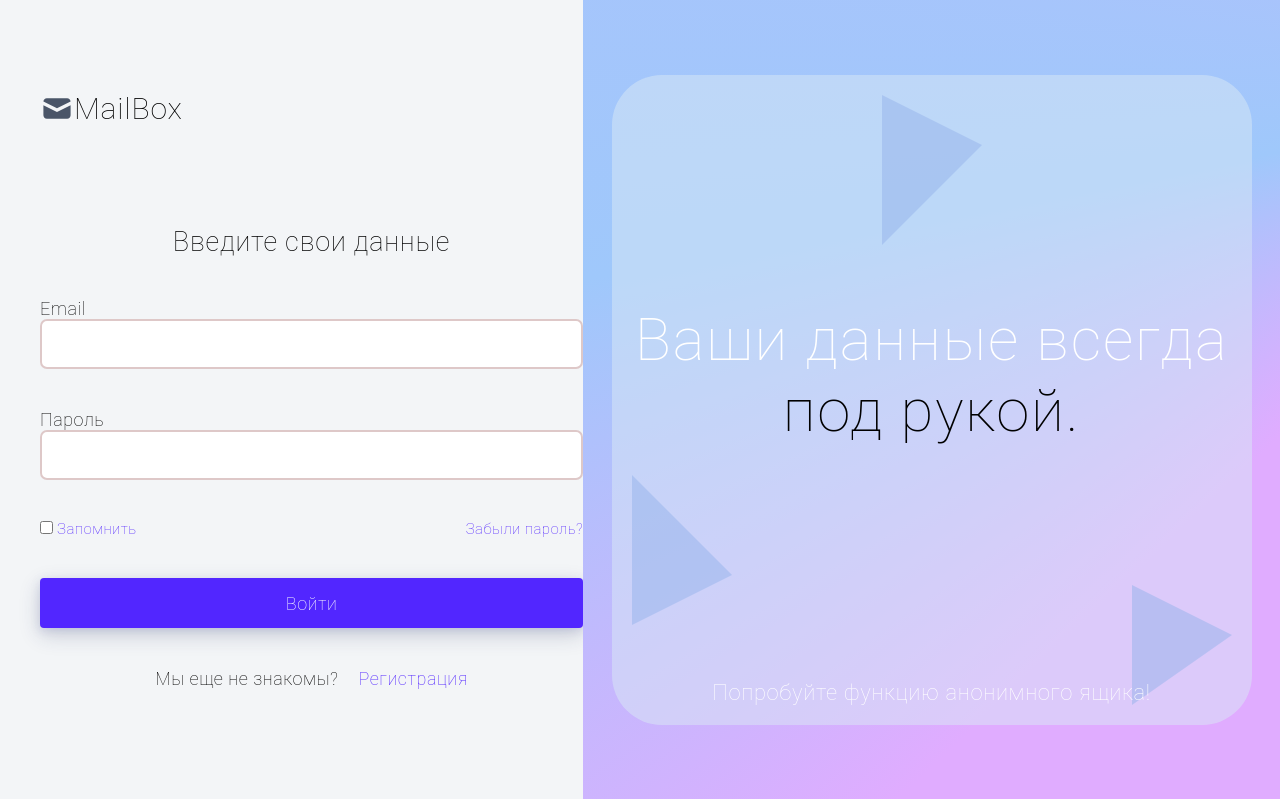
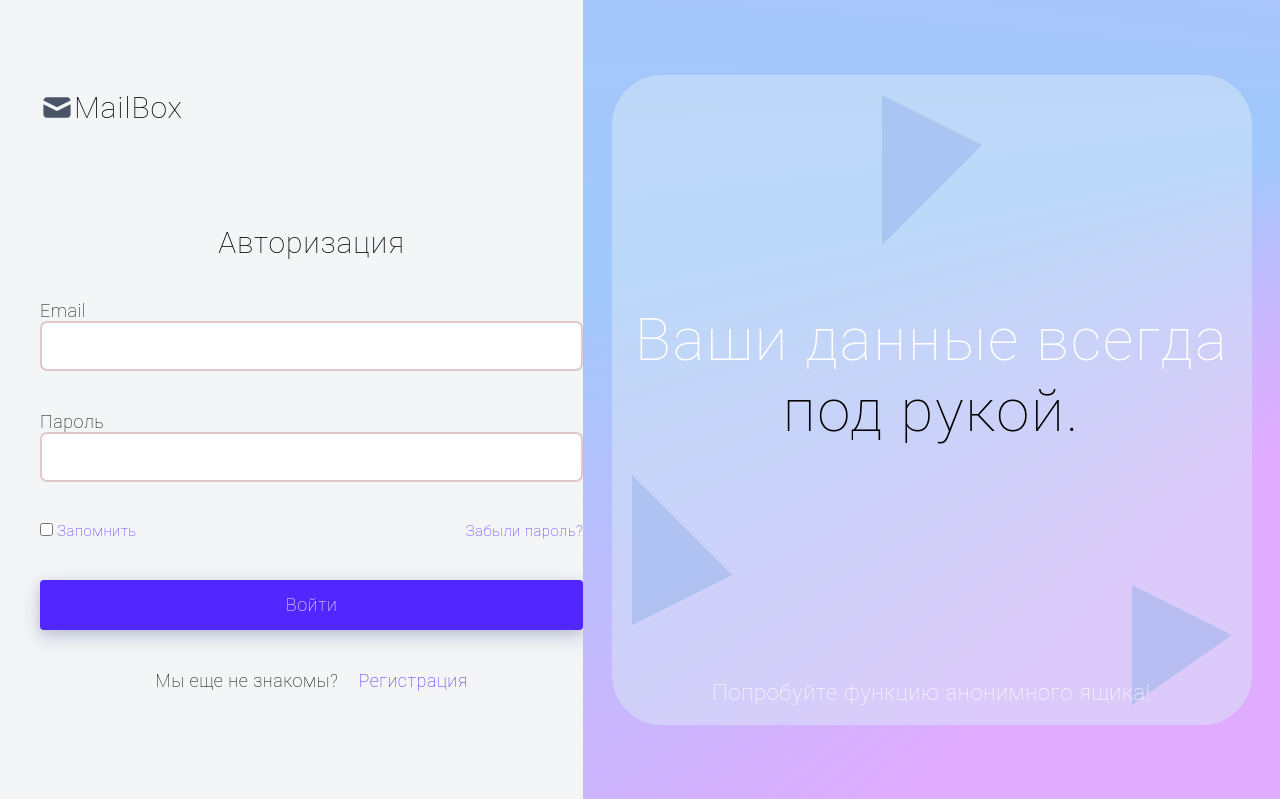
Before and after one commit to frontend-park-mail-ru/2023_1_Seekers, a web app: file public/index.html in a window 1280 px wide. Run offline with its HTML, style and script files only (its server is not run), Linux system fonts and the light colour scheme.

Commit message:
done authorization

```diff
--- a/public/index.css
+++ b/public/index.css
@@ -181,7 +181,7 @@ body, html {
 .login-title {
     font-family: "Roboto Thin", sans-serif;
     font-style: normal;
-    font-size: 27px;
+    font-size: 30px;
     text-align: center;
     letter-spacing: 0.03em;
 
--- a/public/index.html
+++ b/public/index.html
@@ -13,7 +13,7 @@
                 <img src="img/mail.svg" class="MenuButtonIcon" alt="">MailBox
             </div>
             <div class="login-title">
-                Введите свои данные
+                Авторизация
             </div>
             <form action="#" method="get" enctype="multipart/form-data">
                 <div class="wrapper-input">
```
